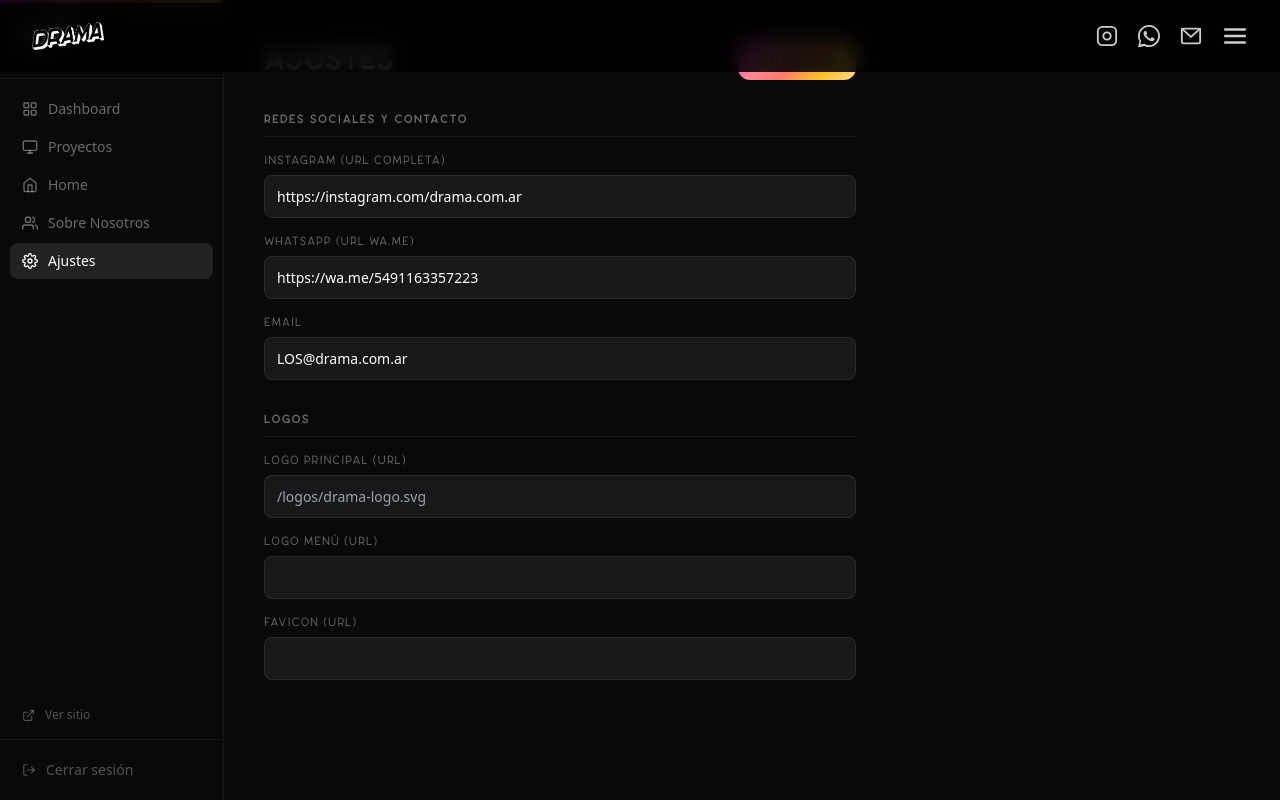
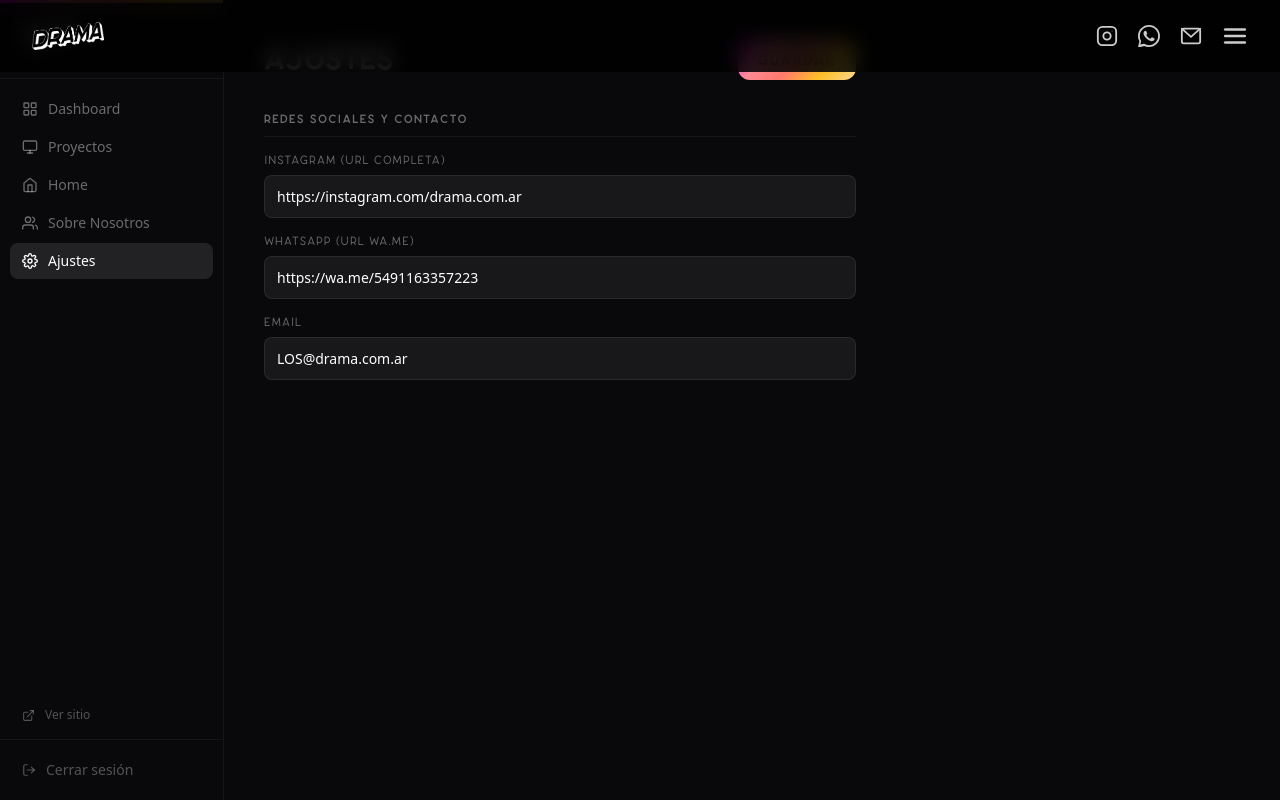
Before and after one commit to guidowain/drama-web, a Next.js app: page /admin/ajustes in a window 1280 px wide. Built offline with nearby package versions, Linux system fonts and the light colour scheme.

Commit message:
auto deploy 2026-04-26 19:33:19

```diff
--- a/app/admin/ajustes/page.tsx
+++ b/app/admin/ajustes/page.tsx
@@ -75,33 +75,6 @@ export default function AdminAjustesPage() {
           </Field>
         </Section>
 
-        <Section title="Logos">
-          <Field label="Logo principal (URL)">
-            <input
-              type="text"
-              value={settings.settings.logoMain}
-              onChange={(e) => update({ logoMain: e.target.value })}
-              className="admin-input"
-              placeholder="/logos/drama-logo.svg"
-            />
-          </Field>
-          <Field label="Logo menú (URL)">
-            <input
-              type="text"
-              value={settings.settings.logoMenu}
-              onChange={(e) => update({ logoMenu: e.target.value })}
-              className="admin-input"
-            />
-          </Field>
-          <Field label="Favicon (URL)">
-            <input
-              type="text"
-              value={settings.settings.favicon}
-              onChange={(e) => update({ favicon: e.target.value })}
-              className="admin-input"
-            />
-          </Field>
-        </Section>
       </div>
     </div>
   )
--- a/app/admin/page.tsx
+++ b/app/admin/page.tsx
@@ -39,7 +39,7 @@ const cards = [
   {
     label: 'Ajustes',
     href: '/admin/ajustes',
-    desc: 'Links globales, logos y favicon',
+    desc: 'Redes sociales y contacto',
     icon: (
       <svg width="28" height="28" viewBox="0 0 24 24" fill="none" stroke="currentColor" strokeWidth="1.5" strokeLinecap="round" strokeLinejoin="round">
         <circle cx="12" cy="12" r="3" />
--- a/app/api/admin/site/route.ts
+++ b/app/api/admin/site/route.ts
@@ -51,8 +51,9 @@ function mergeSiteSettings(current: SiteSettings, incoming: unknown): SiteSettin
       ...next.about,
     },
     settings: {
-      ...current.settings,
-      ...next.settings,
+      instagram: next.settings?.instagram ?? current.settings.instagram,
+      whatsapp: next.settings?.whatsapp ?? current.settings.whatsapp,
+      mail: next.settings?.mail ?? current.settings.mail,
     },
   }
 }
--- a/app/layout.tsx
+++ b/app/layout.tsx
@@ -9,6 +9,20 @@ import { headers } from 'next/headers'
 export const metadata: Metadata = {
   title: 'Drama — Comunicación y Diseño para Entretenimiento',
   description: 'La historia debajo del escenario.',
+  icons: {
+    icon: [
+      {
+        url: '/favicon/favicon.webp',
+        type: 'image/webp',
+      },
+    ],
+    apple: [
+      {
+        url: '/favicon/apple-touch-icon.png',
+        type: 'image/png',
+      },
+    ],
+  },
 }
 
 export default async function RootLayout({
@@ -44,17 +58,11 @@ export default async function RootLayout({
               instagram: '',
               whatsapp: '',
               mail: '',
-              logoMain: '',
-              logoMenu: '',
-              favicon: '',
             }} />
             <Menu settings={settings?.settings ?? {
               instagram: '',
               whatsapp: '',
               mail: '',
-              logoMain: '',
-              logoMenu: '',
-              favicon: '',
             }} />
             {children}
           </MenuProvider>
--- a/components/Menu.tsx
+++ b/components/Menu.tsx
@@ -2,7 +2,6 @@
 
 import { useEffect } from 'react'
 import Link from 'next/link'
-import Image from 'next/image'
 import { usePathname } from 'next/navigation'
 import { motion, AnimatePresence } from 'framer-motion'
 import { useMenu } from '@/lib/MenuContext'
@@ -48,16 +47,7 @@ export default function Menu({ settings }: Props) {
           <div className="h-[6px] gradient-bg shrink-0" />
 
           {/* Inner header */}
-          <div className="flex items-center justify-between px-5 md:px-8 h-16 md:h-[72px] shrink-0">
-            <Link href="/" onClick={close} className="relative block h-8 w-[132px]" aria-label="Drama — Inicio">
-              <Image
-                src="/logos/Logo oficial.png"
-                alt="Drama"
-                fill
-                className="object-contain object-left"
-                priority
-              />
-            </Link>
+          <div className="flex items-center justify-end px-5 md:px-8 h-16 md:h-[72px] shrink-0">
             <button
               onClick={close}
               aria-label="Cerrar menú"
--- a/lib/api.ts
+++ b/lib/api.ts
@@ -63,9 +63,6 @@ const DEFAULT_SITE_SETTINGS: SiteSettings = {
     instagram: 'https://instagram.com/drama.com.ar',
     whatsapp: 'https://wa.me/5491163357223',
     mail: 'LOS@drama.com.ar',
-    logoMain: '',
-    logoMenu: '',
-    favicon: '',
   },
 }
 
@@ -106,8 +103,9 @@ function normalizeSiteSettings(raw: unknown): SiteSettings {
       ...data.about,
     },
     settings: {
-      ...DEFAULT_SITE_SETTINGS.settings,
-      ...data.settings,
+      instagram: data.settings?.instagram ?? DEFAULT_SITE_SETTINGS.settings.instagram,
+      whatsapp: data.settings?.whatsapp ?? DEFAULT_SITE_SETTINGS.settings.whatsapp,
+      mail: data.settings?.mail ?? DEFAULT_SITE_SETTINGS.settings.mail,
     },
   }
 }
--- a/lib/types.ts
+++ b/lib/types.ts
@@ -68,8 +68,5 @@ export interface SiteSettings {
     instagram: string
     whatsapp: string
     mail: string
-    logoMain: string
-    logoMenu: string
-    favicon: string
   }
 }
```
Also changed, not shown: data/site.json (+5 -8 lines), public/favicon/apple-touch-icon.png (added), public/favicon/favicon.webp (added).
